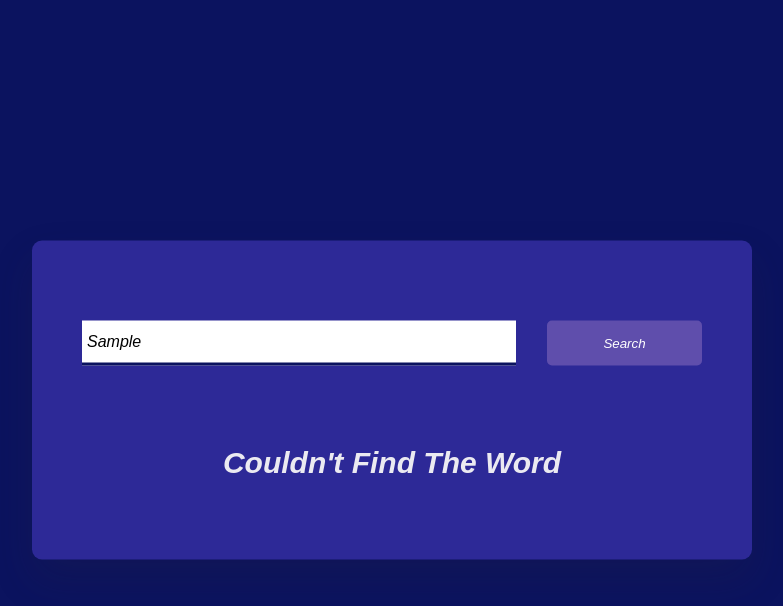
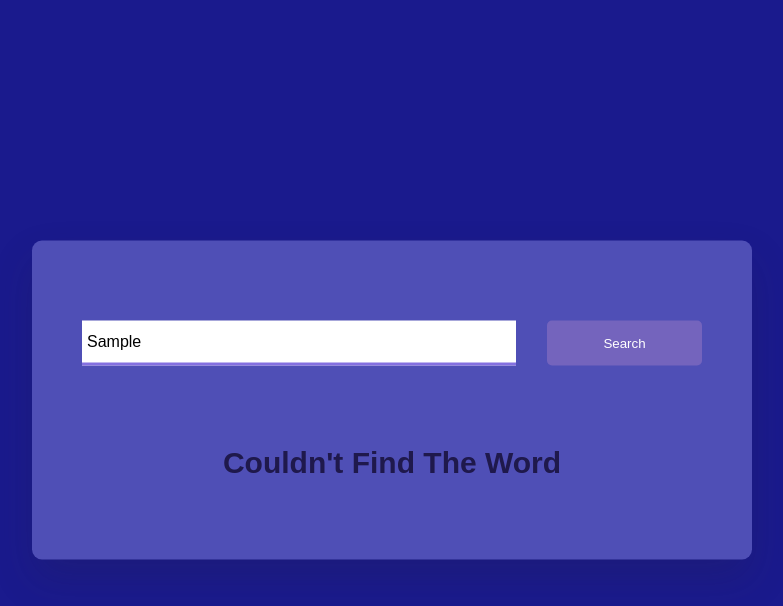
Before and after one commit to anoushkadhar123/CycloPedia, a plain HTML site: page index.html in a window 1280 px wide. Both pictures are taken after typing "Sample" into the empty fields and a click on the button "Search". Shown: the whole page, without its empty margins (248-1031 px from the left). Drawn offline with Linux system fonts and the light colour scheme; no server answers.

Commit message:
style.css

```diff
--- a/style.css
+++ b/style.css
@@ -3,18 +3,14 @@
     margin: 0;
     box-sizing: border-box;
 }
-
 *:not(i) {
-    font-family: "Rubrik", sans-serif;
-    font-style: italic;
+    font-family: "Poppins", sans-serif;
 }
-
 body {
-    background-color: #0b135f;
+    background-color: rgb(26, 26, 141);
 }
-
 .container {
-    background-color: #3830a7c5;
+    background-color: rgb(79, 79, 182);
     width: 90vmin;
     position: absolute;
     transform: translate(-50%, -50%);
@@ -24,67 +20,57 @@ body {
     border-radius: 10px;
     box-shadow: 0 20px 40px rgba(38, 33, 61, 0.2);
 }
-
 .search-box {
     width: 100%;
     display: flex;
     justify-content: space-between;
 }
-
 .search-box input {
     padding: 5px;
     width: 70%;
     border: none;
     outline: none;
-    border-bottom: 3px solid #0b135f;
+    border-bottom: 3px solid #8470e0;
     font-size: 16px;
 }
-
 .search-box button {
     padding: 15px 0;
     width: 25%;
-    background-color: #5f4eac;
+    background-color: #7464bd;
     border: none;
     outline: none;
-    color: #fff;
+    color: #ffffff;
     border-radius: 5px;
 }
-
 .result {
     position: relative;
 }
-
 .result h3 {
     font-size: 30px;
-    color: #ebeaf1;
+    color: #1f194c;
 }
-
 .result .word {
     display: flex;
     justify-content: space-between;
     margin-top: 80px;
 }
-
 .result button {
     background-color: transparent;
-    color: #271e52;
+    color: #ae9cff;
     border: none;
     outline: none;
     font-size: 18px;
 }
-
 .result .details {
     display: flex;
     gap: 10px;
-    color: #fff;
+    color: #b3b6d4;
     margin: 5px 0 20px 0;
     font-size: 14px;
 }
-
 .word-meaning {
     color: #fff;
 }
-
 .word-example {
     color: #575a7b;
     font-style: italic;
@@ -92,7 +78,6 @@ body {
     padding-left: 20px;
     margin-top: 30px;
 }
-
 .error {
     margin-top: 80px;
     text-align: center;
```
